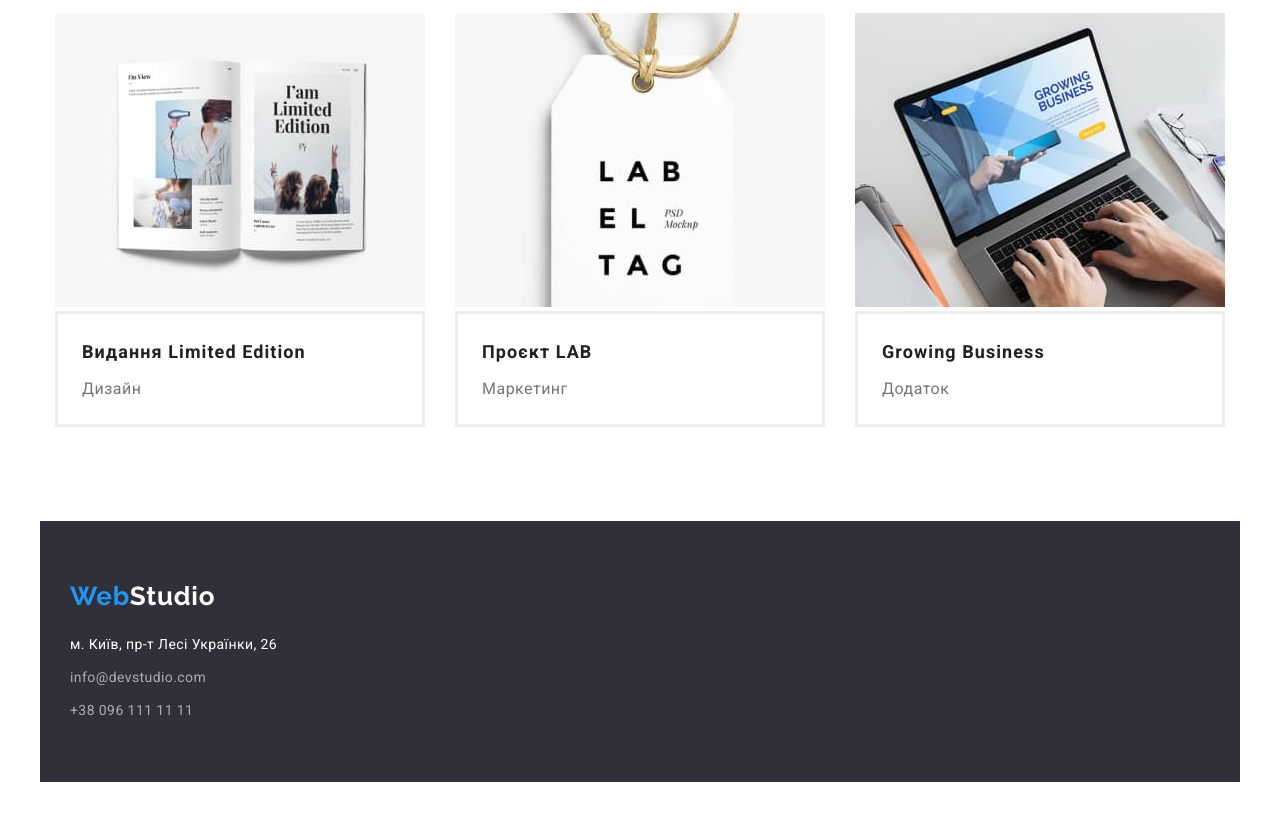
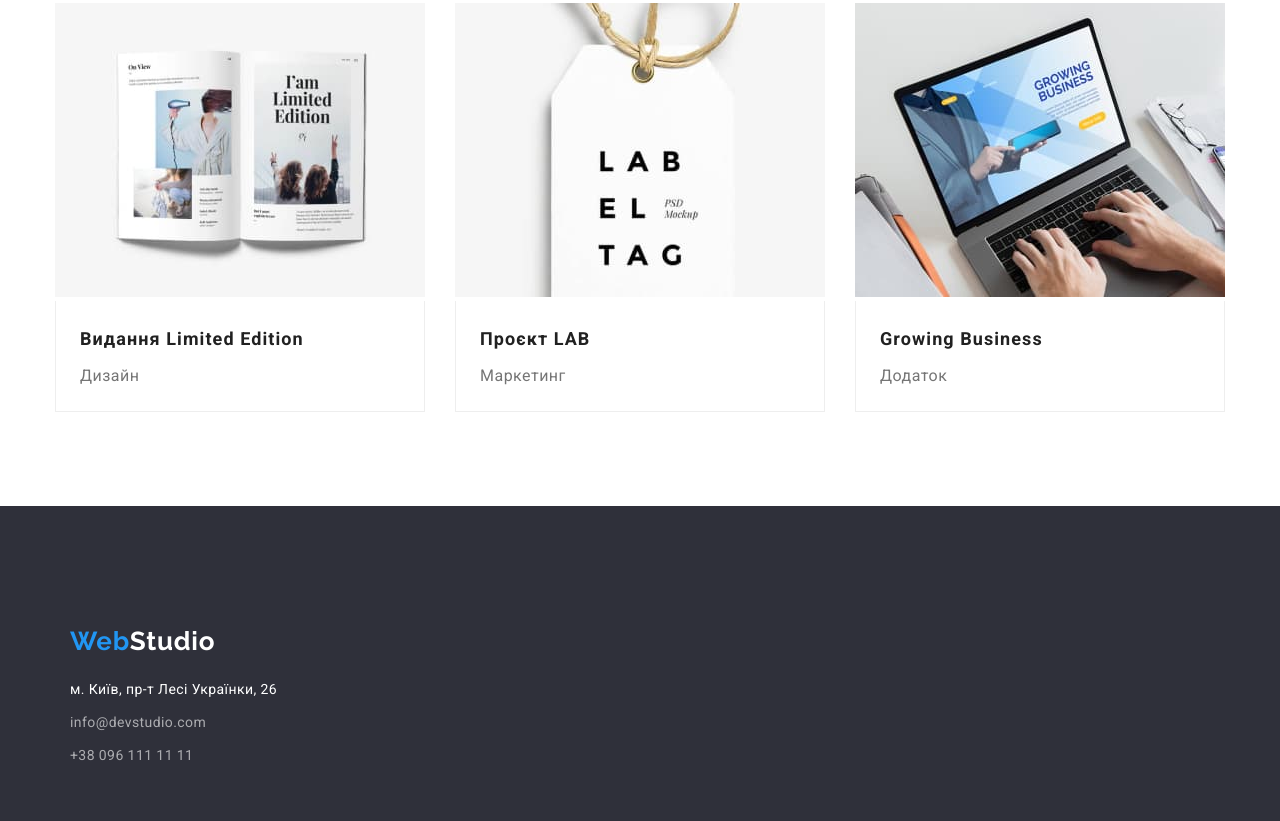
Before and after one commit to bogdanzilinets/goit-markup-hw-03, a plain HTML site: page portfolio.html in a window 1280 px wide. Shown: the part 1139-1960 px from the top of the page. Before the commit the page ends 1921 px from the top, so only its background shows below. Drawn offline with nearby package versions, Linux system fonts and the light colour scheme.

Commit message:
last-flex

```diff
--- a/portfolio.html
+++ b/portfolio.html
@@ -132,8 +132,7 @@
         </section>
     </main>
 
-    <footer>
-       <section>
+    <footer class="futurum">
             <div class="container futurum">
             <a href="" class="logo-second"><span>Web</span>Studio</a>
 
@@ -144,7 +143,6 @@
             <a href="tel+38 096 111 11 11" class="telephone">+38 096 111 11 11</a>
         </address>
             </div>
-        </section>
     </footer>
 
 </body>
--- a/style.css
+++ b/style.css
@@ -216,7 +216,8 @@ ul {
 
 /* Three pictures */
 .three-pictures-style {
-padding-top: 94px;
+  padding-top: 94px;
+  padding-bottom: 94px;
 }
 .three-pictures-title {
   font-weight: 700;
@@ -248,6 +249,7 @@ padding-top: 94px;
   font-size: 36px;
   line-height: calc(42 / 36);
   text-align: center;
+  margin-bottom: 50px;
   letter-spacing: 0.03em;
   color: #212121;
 }
@@ -272,7 +274,6 @@ padding-top: 94px;
   font-size: 16px;
   line-height: calc(19 / 16);
   letter-spacing: 0.03em;
-  padding-top: 10px;
   text-align: center;
   color: #757575;
 }
@@ -291,7 +292,6 @@ padding-top: 94px;
 
 .team-flex {
   display: flex;
-  padding-top: 50px;
   gap: 30px;
 }
 
@@ -527,7 +527,10 @@ border-bottom:1px solid #ECECEC
 }
 
 .down-padding {
-  border-style: solid;
+  border-left: 1px solid;
+  border-right: 1px solid;
+  border-bottom: 1px solid;
+  border-top: 0px;
   color: #EEEEEE;
   padding-bottom: 20px;
   padding-top: 20px;
```
